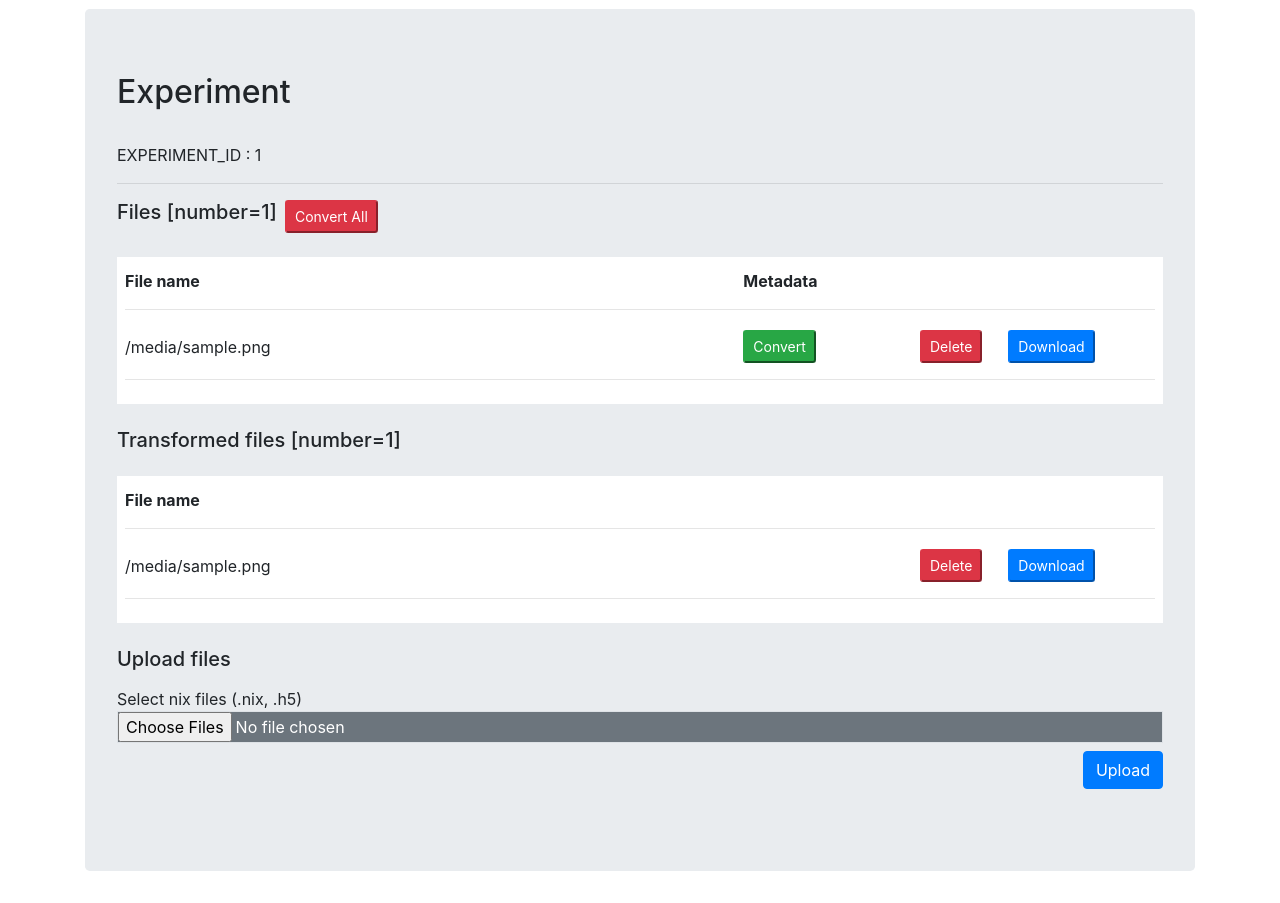
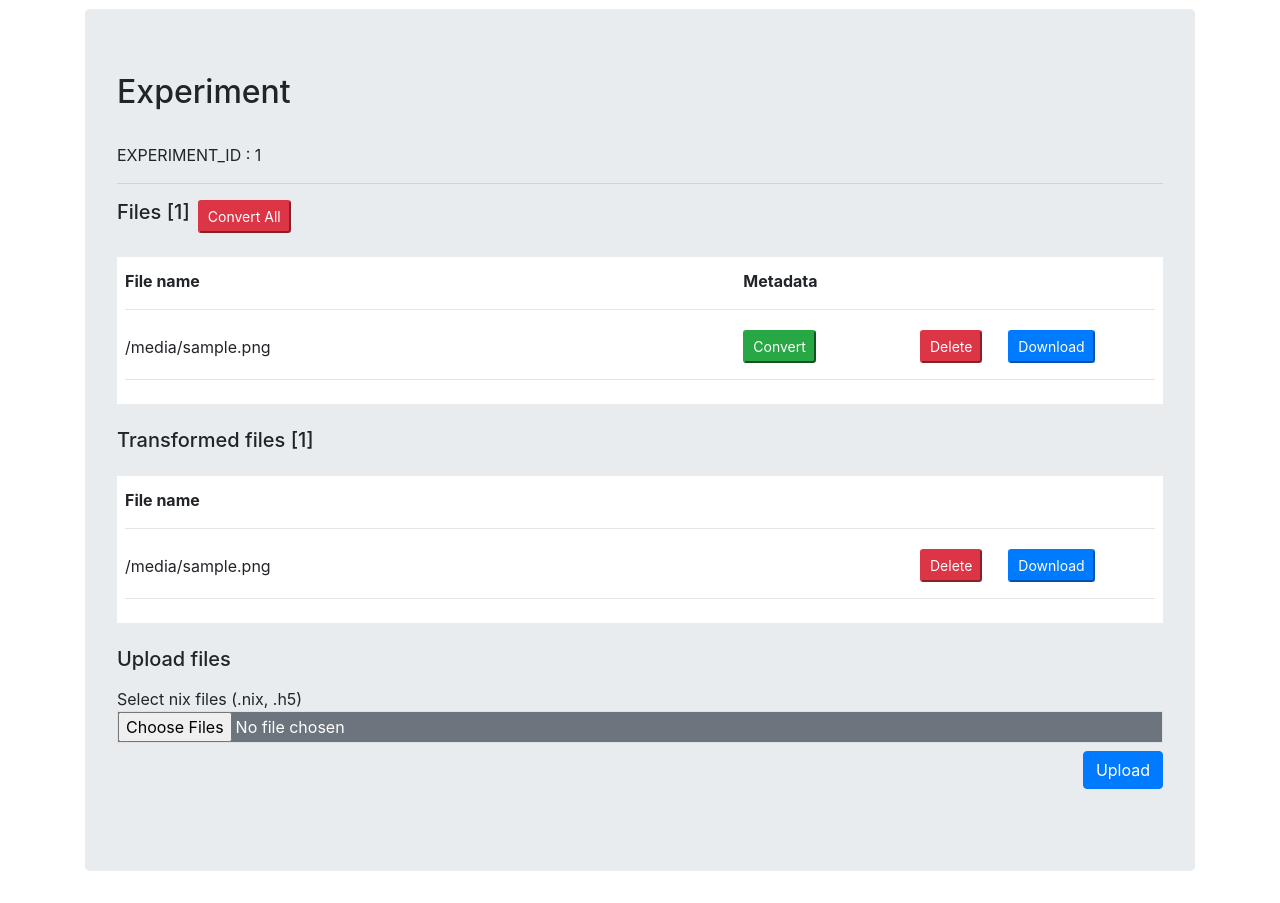
Before and after one commit to hard456/dp, a Django app: template templates/nix/experiment.html in a window 1280 px wide. Shown: the part 209-1112 px from the top of the page. Run offline with Django 3.2, Linux system fonts and the light colour scheme; the template is opened without the code that fills it: most values are stand-ins (such as "Sample title", 1, 10 or a date in 2020); parts of the project's set-up code (start-up, migrations or seed data) failed here and were passed over; some libraries are stand-ins or nearby versions.

Commit message:
uprava zobrazeni poctu souboru

```diff
--- a/templates/nix/experiment.html
+++ b/templates/nix/experiment.html
@@ -30,7 +30,7 @@
             <!-- NIX FILES -->
             {% if files %}
                 <hr>
-                <h5 class="h4-v2 mr-2 mb-4">Files [number={{ files|length }}]</h5>
+                <h5 class="h4-v2 mr-2 mb-4">Files [{{ files|length }}]</h5>
                 <form method="post" action="{% url 'convert_all' id=experiment_id %}" onsubmit="showModalWindow()">
                     {% csrf_token %}
                     <input type="submit" onclick="return confirm('Do you want to convert all files?')"
@@ -77,7 +77,7 @@
 
             <!-- JSON FILES -->
             {% if transformed_files %}
-                <h5 class="mb-2 mt-4">Transformed files [number={{ transformed_files|length }}]</h5>
+                <h5 class="mb-2 mt-4">Transformed files [{{ transformed_files|length }}]</h5>
 
                 <div class="bg-white p-2 mt-4">
                     <div class="row align-items-center">
```
